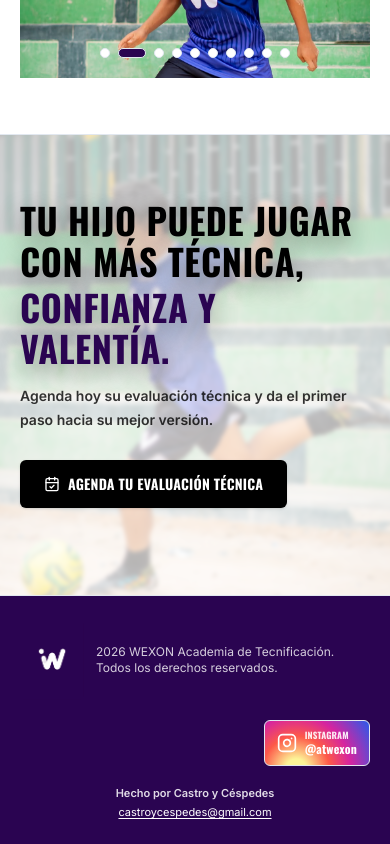
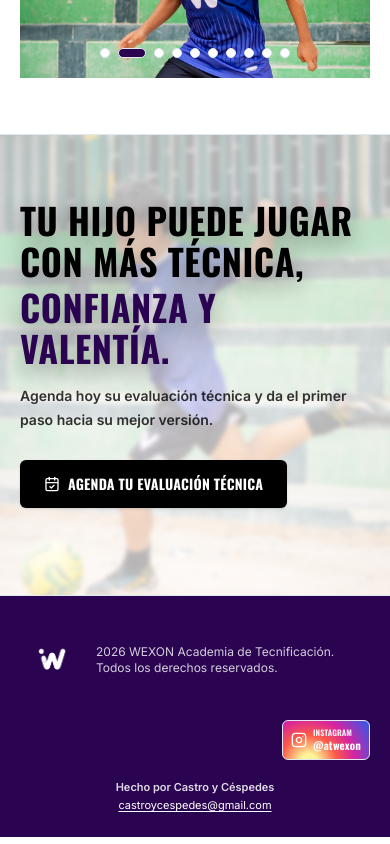
Before and after one commit to castroycespedes/PAGINA-WEB-WESON-FC, a Next.js app in the folder frontend/: page / in a window 390 px wide. Shown: the part 5492-6336 px from the top of the page. Built offline with nearby package versions, Linux system fonts and the light colour scheme.

Commit message:
Make Instagram button responsive

```diff
--- a/frontend/eslint.config.mjs
+++ b/frontend/eslint.config.mjs
@@ -26,6 +26,7 @@ export default [
     },
     rules: {
       'no-undef': 'off',
+      'no-unused-vars': 'off',
       '@typescript-eslint/no-unused-vars': ['warn', { argsIgnorePattern: '^_' }],
     },
   },
--- a/frontend/src/components/landing/social-entry-links.tsx
+++ b/frontend/src/components/landing/social-entry-links.tsx
@@ -12,7 +12,7 @@ const socialLinks = [
 
 export function SocialEntryLinks() {
   return (
-    <div className="grid w-fit max-w-full gap-3">
+    <div className="flex w-full justify-end sm:w-fit">
       {socialLinks.map((item) => {
         const Icon = item.icon;
 
@@ -22,15 +22,15 @@ export function SocialEntryLinks() {
             href={item.href}
             target="_blank"
             rel="noreferrer"
-            className="group flex max-w-full items-center gap-2 rounded-md border border-[#d6249f] bg-[radial-gradient(circle_at_30%_110%,#fdf497_0%,#fdf497_12%,#fd5949_38%,#d6249f_62%,#285AEB_100%)] px-3 py-2 text-white transition hover:brightness-110 focus-visible:outline-none focus-visible:ring-2 focus-visible:ring-white focus-visible:ring-offset-2 focus-visible:ring-offset-primary"
+            className="group flex w-fit max-w-full items-center gap-1.5 rounded-md border border-[#d6249f] bg-[radial-gradient(circle_at_30%_110%,#fdf497_0%,#fdf497_12%,#fd5949_38%,#d6249f_62%,#285AEB_100%)] px-2 py-1.5 text-white transition hover:brightness-110 focus-visible:outline-none focus-visible:ring-2 focus-visible:ring-white focus-visible:ring-offset-2 focus-visible:ring-offset-primary sm:gap-2 sm:px-3 sm:py-2"
             aria-label={item.label}
           >
-            <Icon className="h-5 w-5 shrink-0 transition group-hover:scale-105" />
+            <Icon className="h-4 w-4 shrink-0 transition group-hover:scale-105 sm:h-5 sm:w-5" />
             <span className="min-w-0">
-              <span className="block text-[9px] font-black uppercase tracking-[0.18em] text-white/90">
+              <span className="block text-[8px] font-black uppercase tracking-[0.15em] text-white/90 sm:text-[9px] sm:tracking-[0.18em]">
                 {item.label}
               </span>
-              <span className="block truncate text-xs font-black">{item.value}</span>
+              <span className="block truncate text-[11px] font-black sm:text-xs">{item.value}</span>
             </span>
           </a>
         );
```
